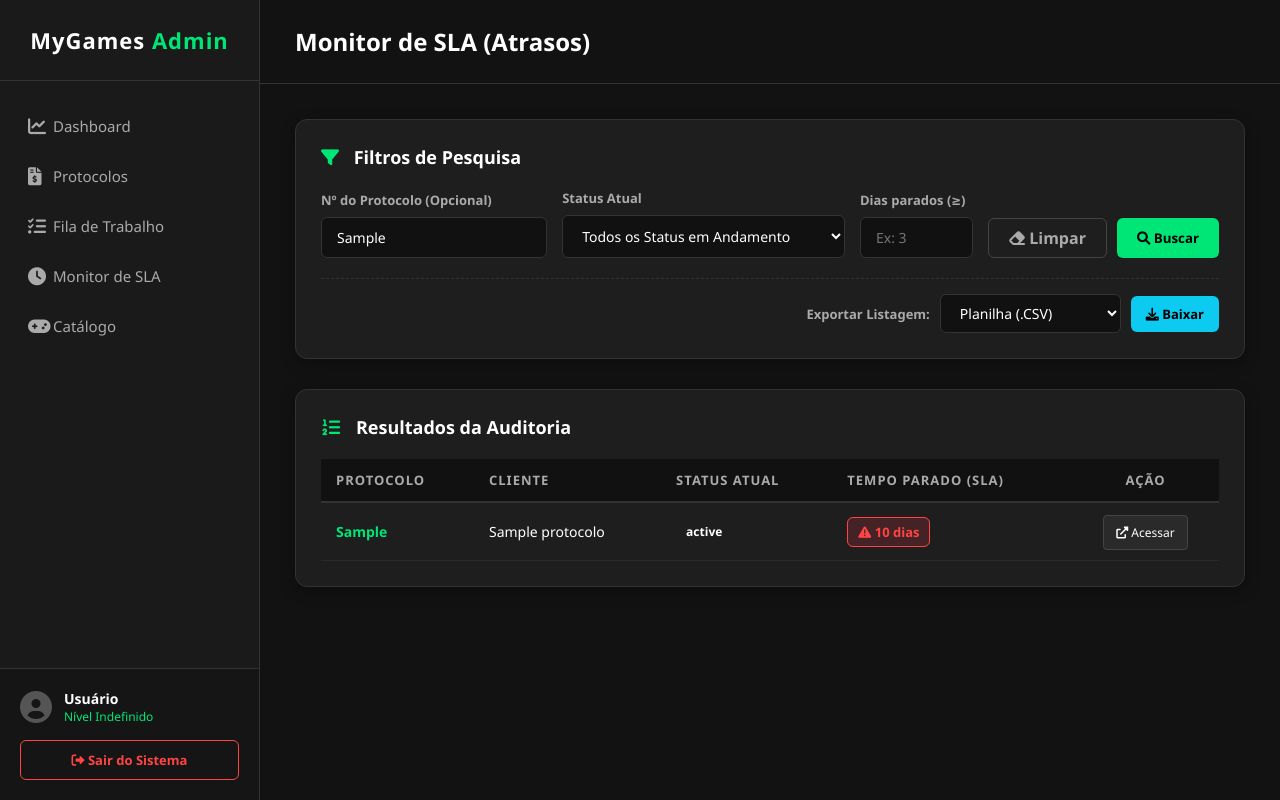
After one commit to avernax-droid/MyGames, a Flask app: template templates/monitor_sla.html in a window 1280 px wide. The commit adds this page. Run offline with Flask 3, Linux system fonts and the light colour scheme; the template is opened without the code that fills it: most values are stand-ins (such as "Sample title", 1, 10 or a date in 2020).

Commit message:
feat(monitor-sla): criacao do painel de Aging (SLA), exportacao nativa de relatorios e implementacao de roteamento dinamico de retorno no Cockpit

```diff
--- a/templates/base.html
+++ b/templates/base.html
@@ -12,6 +12,7 @@
   - 15/06/2026: Ajuste de UX: Ordenação das categorias por ID e redução da largura do destaque (fit-content).
   - 15/06/2026: Correção do menu "Opções de Estado" para expandir subcategorias em 3º nível diretamente na Sidebar e adição de scripts correspondentes.
   - 15/06/2026: Inclusão do link "Dados da Empresa" no submenu de Configurações e atualização da validação de rotas ativas.
+  - 05/07/2026: Inclusão do link para a nova tela de Monitor de SLA na Sidebar principal.
   ==============================================================================
 #}
 <!DOCTYPE html>
@@ -129,6 +130,10 @@
 
             <a href="{{ url_for('esteira_protocolos') }}" class="menu-item {% if request.endpoint == 'esteira_protocolos' %}active{% endif %}">
                 <i class="fas fa-tasks"></i> Fila de Trabalho
+            </a>
+
+            <a href="{{ url_for('monitor_sla') }}" class="menu-item {% if request.endpoint == 'monitor_sla' %}active{% endif %}">
+                <i class="fas fa-clock"></i> Monitor de SLA
             </a>
 
             <a href="{{ url_for('listar_catalogo') }}" class="menu-item {% if request.endpoint == 'listar_catalogo' %}active{% endif %}">
--- /dev/null
+++ b/templates/monitor_sla.html
@@ -0,0 +1,337 @@
+{#
+  ==============================================================================
+  PROJETO: MyGames - Backoffice
+  MÓDULO: monitor_sla.html
+  DATA DE CRIAÇÃO: 05/07/2026
+  HISTÓRICO DE ALTERAÇÕES:
+  - 05/07/2026: Ajuste de UI: Redimensionamento do campo 'Dias' (Grid CSS).
+  - 05/07/2026: Nova Funcionalidade: Script JS nativo para exportação CSV/XLS.
+  - 05/07/2026: UX Fluxo: Remoção de nova aba (target=_blank) e injeção do
+                parâmetro ?origem=monitor_sla na rota de Ação.
+  ==============================================================================
+#}
+{% extends "base.html" %}
+
+{% block title %}Monitor de SLA - MyGames{% endblock %}
+{% block page_title %}Monitor de SLA (Atrasos){% endblock %}
+
+{% block content %}
+<style>
+    /* Ajuste de Proporção: Campo de Dias ficou menor (1fr) comparado aos outros (2fr e 2.5fr) */
+    .form-filtros {
+        display: grid;
+        grid-template-columns: 2fr 2.5fr 1fr auto;
+        gap: 15px;
+        align-items: flex-end;
+    }
+    .form-group label {
+        display: block;
+        margin-bottom: 8px;
+        font-size: 13px;
+        color: var(--texto-dim);
+        font-weight: 600;
+    }
+    .form-control {
+        width: 100%;
+        padding: 10px 15px;
+        background-color: #111;
+        border: 1px solid #333;
+        color: var(--texto-br);
+        border-radius: 6px;
+        font-size: 14px;
+    }
+    .form-control:focus {
+        border-color: var(--cor-destaque);
+        outline: none;
+    }
+    .btn-filtrar {
+        background-color: var(--cor-destaque);
+        color: #000;
+        border: none;
+        padding: 10px 20px;
+        border-radius: 6px;
+        font-weight: bold;
+        cursor: pointer;
+        transition: 0.3s;
+        height: 40px;
+    }
+    .btn-filtrar:hover {
+        background-color: #00c853;
+    }
+    .btn-limpar {
+        background-color: transparent;
+        color: var(--texto-dim);
+        border: 1px solid #444;
+        padding: 10px 20px;
+        border-radius: 6px;
+        font-weight: bold;
+        cursor: pointer;
+        text-decoration: none;
+        display: inline-block;
+        height: 40px;
+        line-height: 18px;
+        transition: 0.3s;
+    }
+    .btn-limpar:hover {
+        background-color: #333;
+        color: #fff;
+    }
+
+    /* Bloco de Exportação */
+    .export-box {
+        display: flex;
+        align-items: center;
+        justify-content: flex-end;
+        gap: 10px;
+        margin-top: 20px;
+        padding-top: 15px;
+        border-top: 1px dashed #333;
+    }
+    .btn-exportar {
+        background-color: #0dcaf0;
+        color: #000;
+        border: none;
+        padding: 9px 15px;
+        border-radius: 6px;
+        font-weight: bold;
+        cursor: pointer;
+        transition: 0.3s;
+        font-size: 13px;
+    }
+    .btn-exportar:hover {
+        background-color: #31d2f2;
+    }
+
+    .table-admin {
+        width: 100%;
+        border-collapse: collapse;
+        margin-top: 20px;
+    }
+    .table-admin th {
+        background-color: #111;
+        color: var(--texto-dim);
+        padding: 12px 15px;
+        text-align: left;
+        font-size: 13px;
+        text-transform: uppercase;
+        letter-spacing: 1px;
+        border-bottom: 2px solid #333;
+    }
+    .table-admin td {
+        padding: 15px;
+        border-bottom: 1px solid #2a2a2a;
+        font-size: 14px;
+        vertical-align: middle;
+    }
+    .table-admin tbody tr:hover {
+        background-color: rgba(255, 255, 255, 0.02);
+    }
+    .badge-status {
+        padding: 5px 10px;
+        border-radius: 20px;
+        font-size: 12px;
+        font-weight: bold;
+        color: #fff;
+        display: inline-block;
+    }
+    .badge-atraso {
+        padding: 5px 10px;
+        border-radius: 6px;
+        font-size: 13px;
+        font-weight: bold;
+    }
+    .atraso-critico { background-color: rgba(220, 53, 69, 0.2); color: #ff4444; border: 1px solid #ff4444; }
+    .atraso-alerta { background-color: rgba(253, 126, 20, 0.2); color: #fd7e14; border: 1px solid #fd7e14; }
+    .atraso-ok { background-color: rgba(25, 135, 84, 0.2); color: #00e676; border: 1px solid #00e676; }
+
+    .btn-acao {
+        background-color: #2a2a2a;
+        color: var(--texto-br);
+        padding: 8px 12px;
+        border-radius: 4px;
+        text-decoration: none;
+        font-size: 12px;
+        transition: 0.3s;
+        border: 1px solid #444;
+    }
+    .btn-acao:hover {
+        background-color: var(--cor-destaque);
+        color: #000;
+        border-color: var(--cor-destaque);
+    }
+</style>
+
+<div class="card-admin" style="margin-bottom: 30px;">
+    <h3 style="margin-bottom: 20px; font-size: 18px; color: var(--texto-br);">
+        <i class="fas fa-filter" style="color: var(--cor-destaque); margin-right: 10px;"></i> Filtros de Pesquisa
+    </h3>
+
+    <form method="GET" action="{{ url_for('monitor_sla') }}">
+        <div class="form-filtros">
+            <div class="form-group">
+                <label for="numero_protocolo">Nº do Protocolo (Opcional)</label>
+                <input type="text" id="numero_protocolo" name="numero_protocolo" class="form-control"
+                       value="{{ filtro_protocolo if filtro_protocolo else '' }}" placeholder="Ex: PRT-2026...">
+            </div>
+
+            <div class="form-group">
+                <label for="status_id">Status Atual</label>
+                <select id="status_id" name="status_id" class="form-control">
+                    <option value="">Todos os Status em Andamento</option>
+                    {% for status in lista_status %}
+                        <option value="{{ status.id }}" {% if filtro_status == status.id %}selected{% endif %}>
+                            {{ status.nome_exibicao }}
+                        </option>
+                    {% endfor %}
+                </select>
+            </div>
+
+            <div class="form-group">
+                <label for="dias_parados">Dias parados (&ge;)</label>
+                <input type="number" id="dias_parados" name="dias_parados" class="form-control"
+                       value="{{ filtro_dias if filtro_dias else '' }}" min="0" placeholder="Ex: 3">
+            </div>
+
+            <div style="display: flex; gap: 10px;">
+                <a href="{{ url_for('monitor_sla') }}" class="btn-limpar"><i class="fas fa-eraser"></i> Limpar</a>
+                <button type="submit" class="btn-filtrar"><i class="fas fa-search"></i> Buscar</button>
+            </div>
+        </div>
+    </form>
+
+    <div class="export-box">
+        <label for="formato_export" style="font-size: 13px; color: var(--texto-dim); font-weight: 600;">Exportar Listagem:</label>
+        <select id="formato_export" class="form-control" style="width: auto; padding: 8px 15px;">
+            <option value="csv">Planilha (.CSV)</option>
+            <option value="xls">Planilha Excel (.XLS)</option>
+        </select>
+        <button type="button" class="btn-exportar" onclick="exportarRelatorio()">
+            <i class="fas fa-download"></i> Baixar
+        </button>
+    </div>
+</div>
+
+<div class="card-admin">
+    <h3 style="margin-bottom: 20px; font-size: 18px; color: var(--texto-br);">
+        <i class="fas fa-list-ol" style="color: var(--cor-destaque); margin-right: 10px;"></i> Resultados da Auditoria
+    </h3>
+
+    {% if protocolos %}
+        <table class="table-admin" id="tabela-sla">
+            <thead>
+                <tr>
+                    <th>Protocolo</th>
+                    <th>Cliente</th>
+                    <th>Status Atual</th>
+                    <th>Tempo Parado (SLA)</th>
+                    <th style="text-align: center;" class="coluna-acao">Ação</th>
+                </tr>
+            </thead>
+            <tbody>
+                {% for p in protocolos %}
+                    <tr>
+                        <td style="font-weight: bold; color: var(--cor-destaque);">{{ p.numero_protocolo }}</td>
+                        <td>{{ p.cliente_nome }}</td>
+                        <td>
+                            {% if p.status_nome %}
+                                <span class="badge-status" style="background-color: {{ p.cor_badge | default('#555') }};">
+                                    {{ p.status_nome }}
+                                </span>
+                            {% else %}
+                                <span style="color: #666; font-style: italic;">Aguardando Início</span>
+                            {% endif %}
+                        </td>
+                        <td>
+                            {% set dias = p.dias_no_status | default(0) | int %}
+
+                            {% if dias >= 5 %}
+                                <span class="badge-atraso atraso-critico"><i class="fas fa-exclamation-triangle"></i> {{ dias }} dias</span>
+                            {% elif dias >= 3 %}
+                                <span class="badge-atraso atraso-alerta"><i class="fas fa-clock"></i> {{ dias }} dias</span>
+                            {% else %}
+                                <span class="badge-atraso atraso-ok"><i class="fas fa-check-circle"></i> {{ dias }} {{ 'dia' if dias == 1 else 'dias' }}</span>
+                            {% endif %}
+                        </td>
+                        <td style="text-align: center;" class="coluna-acao">
+                            <a href="{{ url_for('periciar_na_esteira', protocolo_id=p.id, origem='monitor_sla') }}" class="btn-acao">
+                                <i class="fas fa-external-link-alt"></i> Acessar
+                            </a>
+                        </td>
+                    </tr>
+                {% endfor %}
+            </tbody>
+        </table>
+    {% else %}
+        <div style="text-align: center; padding: 40px; color: var(--texto-dim); border: 1px dashed #333; border-radius: 8px;">
+            <i class="fas fa-check-double" style="font-size: 40px; color: #333; margin-bottom: 15px;"></i>
+            <p style="font-size: 16px;">Nenhum protocolo encontrado com estes critérios.</p>
+            <p style="font-size: 13px; margin-top: 5px;">Sua esteira está perfeitamente em dia!</p>
+        </div>
+    {% endif %}
+</div>
+
+<script>
+function exportarRelatorio() {
+    var formato = document.getElementById('formato_export').value;
+    var tabela = document.getElementById('tabela-sla');
+
+    if (!tabela) {
+        alert('Não há dados para exportar na tela atual.');
+        return;
+    }
+
+    if (formato === 'csv') {
+        gerarCSV();
+    } else if (formato === 'xls') {
+        gerarExcel();
+    }
+}
+
+function gerarCSV() {
+    var csv = [];
+    var rows = document.querySelectorAll("#tabela-sla tr");
+
+    for (var i = 0; i < rows.length; i++) {
+        var row = [], cols = rows[i].querySelectorAll("td:not(.coluna-acao), th:not(.coluna-acao)");
+        for (var j = 0; j < cols.length; j++) {
+            // Limpa quebras de linha e injeta aspas duplas de escape
+            var dadoTexto = cols[j].innerText.replace(/(\r\n|\n|\r)/gm, " ").replace(/"/g, '""').trim();
+            row.push('"' + dadoTexto + '"');
+        }
+        // Usa ponto e vírgula para compatibilidade nativa com Excel PT-BR
+        csv.push(row.join(";"));
+    }
+
+    var csvFile = new Blob(["\uFEFF" + csv.join("\n")], {type: "text/csv;charset=utf-8;"});
+    var downloadLink = document.createElement("a");
+    downloadLink.download = "relatorio_sla.csv";
+    downloadLink.href = window.URL.createObjectURL(csvFile);
+    downloadLink.style.display = "none";
+    document.body.appendChild(downloadLink);
+    downloadLink.click();
+    document.body.removeChild(downloadLink);
+}
+
+function gerarExcel() {
+    var tabelaOriginal = document.getElementById('tabela-sla');
+    var tabelaClone = tabelaOriginal.cloneNode(true);
+
+    // Remove a coluna de ações para não poluir o Excel
+    var ths = tabelaClone.querySelectorAll('th.coluna-acao');
+    var tds = tabelaClone.querySelectorAll('td.coluna-acao');
+    ths.forEach(th => th.remove());
+    tds.forEach(td => td.remove());
+
+    var uri = 'data:application/vnd.ms-excel;base64,';
+    var template = '<html xmlns:o="urn:schemas-microsoft-com:office:office" xmlns:x="urn:schemas-microsoft-com:office:excel" xmlns="http://www.w3.org/TR/REC-html40"><head><meta charset="UTF-8"></head><body><table>{table}</table></body></html>';
+    var base64 = function(s) { return window.btoa(unescape(encodeURIComponent(s))) };
+    var format = function(s, c) { return s.replace(/{(\w+)}/g, function(m, p) { return c[p]; }) };
+
+    var ctx = {worksheet: 'Relatorio SLA', table: tabelaClone.innerHTML};
+    var a = document.createElement('a');
+    a.href = uri + base64(format(template, ctx));
+    a.download = "relatorio_sla.xls";
+    a.click();
+}
+</script>
+{% endblock %}
```
Also changed, not shown: admin_engine.py (+65 -0 lines), admin_server.py (+34 -1 lines), templates/pericia_esteira.html (+13 -2 lines).
